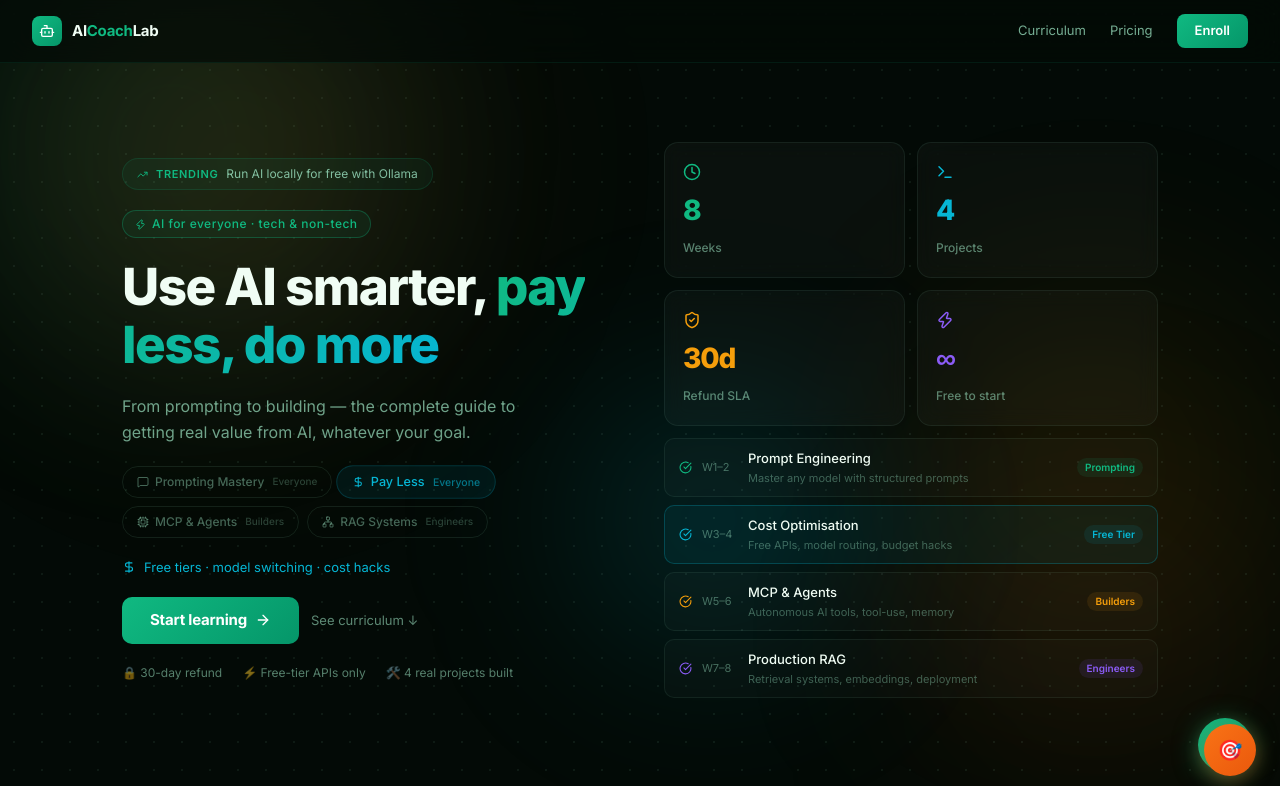
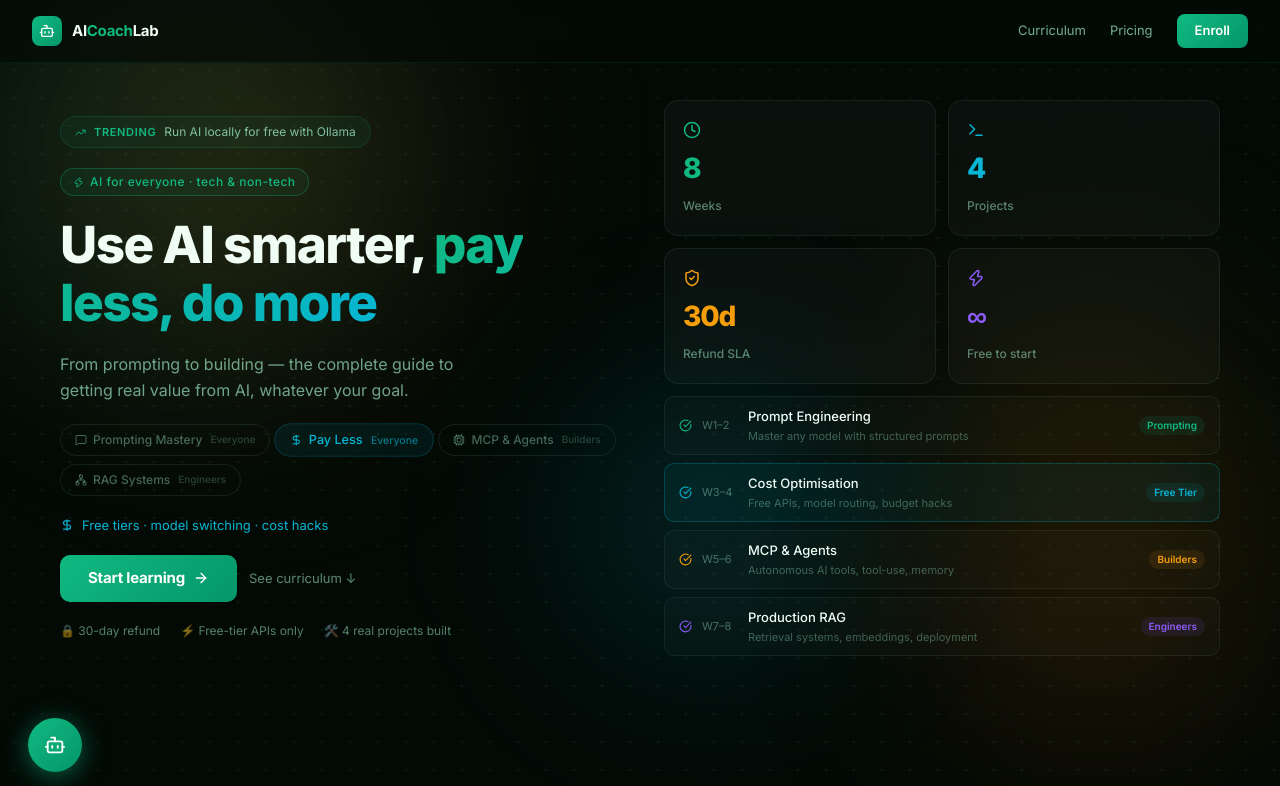
Before and after one commit to infosiva/aicoachlab, a Next.js app: page / in a window 1280 px wide. Shown: the top 786 px of the page. Built offline with nearby package versions, Linux system fonts and the light colour scheme.

Commit message:
fix: remove blank hero space, move chatbot to bottom-left, remove duplicate FloatingChatWrapper from layout

```diff
--- a/app/layout.tsx
+++ b/app/layout.tsx
@@ -26,7 +26,7 @@ export default function RootLayout({ children }: { children: React.ReactNode })
     <html lang="en" className={`${inter.variable} ${spaceGrotesk.variable}`}>
       <body style={{ background: "#04070f", color: "#f0f4ff", fontFamily: "var(--font-body, system-ui)", margin: 0 }}>
         {children}
-        <FloatingChatWrapper />
+        {/* FloatingChatWrapper removed — page.tsx has richer inline chatbot with voice */}
       </body>
     </html>
   );
--- a/app/page.tsx
+++ b/app/page.tsx
@@ -136,7 +136,7 @@ function Chatbot({ config }: { config: ChatbotConfig }) {
         onClick={() => setOpen(o => !o)}
         whileHover={{ scale: 1.1 }} whileTap={{ scale: 0.95 }}
         className="acl-chatbot"
-        style={{ position: "fixed", bottom: 28, right: 28, zIndex: 200, width: 54, height: 54, borderRadius: "50%", background: "linear-gradient(135deg,#10b981,#059669)", border: "none", cursor: "pointer", display: "flex", alignItems: "center", justifyContent: "center", boxShadow: "0 4px 24px rgba(16,185,129,0.5)" }}>
+        style={{ position: "fixed", bottom: 28, left: 28, zIndex: 200, width: 54, height: 54, borderRadius: "50%", background: "linear-gradient(135deg,#10b981,#059669)", border: "none", cursor: "pointer", display: "flex", alignItems: "center", justifyContent: "center", boxShadow: "0 4px 24px rgba(16,185,129,0.5)" }}>
         <AnimatePresence mode="wait">
           {open
             ? <motion.span key="x" initial={{ rotate: -90, opacity: 0 }} animate={{ rotate: 0, opacity: 1 }} exit={{ rotate: 90, opacity: 0 }} transition={{ duration: 0.2 }}><X size={22} color="#fff" /></motion.span>
@@ -151,7 +151,7 @@ function Chatbot({ config }: { config: ChatbotConfig }) {
             initial={{ opacity: 0, scale: 0.92, y: 20 }} animate={{ opacity: 1, scale: 1, y: 0 }} exit={{ opacity: 0, scale: 0.92, y: 20 }}
             transition={{ duration: 0.25, ease }}
             className="acl-chatbot-panel"
-            style={{ position: "fixed", bottom: 92, right: 28, zIndex: 200, width: 340, maxHeight: 520, display: "flex", flexDirection: "column", borderRadius: 18, background: "rgba(3,10,6,0.95)", border: "1px solid rgba(16,185,129,0.25)", backdropFilter: "blur(20px)", overflow: "hidden", boxShadow: "0 8px 48px rgba(0,0,0,0.6)" }}>
+            style={{ position: "fixed", bottom: 92, left: 28, zIndex: 200, width: 340, maxHeight: 520, display: "flex", flexDirection: "column", borderRadius: 18, background: "rgba(3,10,6,0.95)", border: "1px solid rgba(16,185,129,0.25)", backdropFilter: "blur(20px)", overflow: "hidden", boxShadow: "0 8px 48px rgba(0,0,0,0.6)" }}>
 
             {/* header */}
             <div style={{ padding: "14px 16px", borderBottom: "1px solid rgba(16,185,129,0.1)", display: "flex", alignItems: "center", gap: 10 }}>
@@ -296,8 +296,8 @@ export default function Home() {
           .acl-section { padding: 80px 16px 40px !important; }
           .acl-pricing-section { padding: 40px 16px !important; }
           .acl-nav { padding: 12px 16px !important; }
-          .acl-chatbot { right: 12px !important; bottom: 12px !important; width: 46px !important; height: 46px !important; }
-          .acl-chatbot-panel { right: 12px !important; bottom: 68px !important; width: calc(100vw - 24px) !important; max-width: 400px !important; }
+          .acl-chatbot { left: 12px !important; right: auto !important; bottom: 12px !important; width: 46px !important; height: 46px !important; }
+          .acl-chatbot-panel { left: 12px !important; right: auto !important; bottom: 68px !important; width: calc(100vw - 24px) !important; max-width: 380px !important; }
         }
       `}</style>
 
@@ -333,7 +333,7 @@ export default function Home() {
       {/* ══════════════════════════════════════
           SECTION 1 — Full-screen hero (100vh)
       ═══════════════════════════════════════ */}
-      <section className="acl-section" style={{ position: "relative", zIndex: 1, minHeight: "100vh", display: "flex", flexDirection: "column", justifyContent: "center", padding: "100px 32px 60px", maxWidth: 1100, margin: "0 auto" }}>
+      <section className="acl-section" style={{ position: "relative", zIndex: 1, padding: "100px 40px 64px", maxWidth: 1240, margin: "0 auto", width: "100%", boxSizing: "border-box" }}>
         <div className="acl-hero-grid">
 
           {/* ── left ── */}
```
